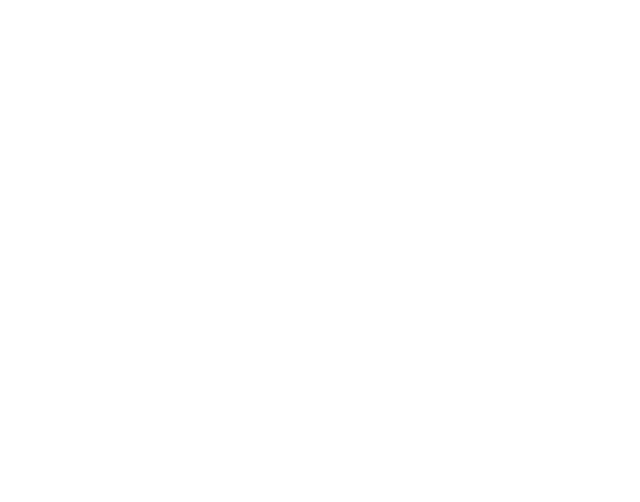
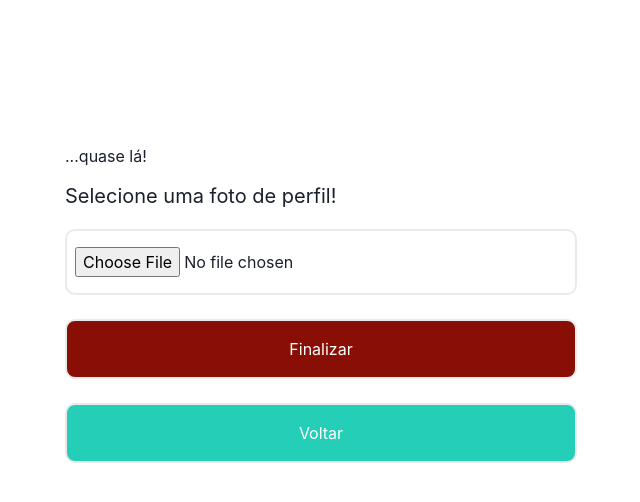
Before and after one commit to mendesmcmg/dohemos-front, a React (Create React App) app: page /almost-there in a window 1280 px wide. Before the commit this address had no page. Shown: the top 502 px of the page, without its empty margins (319-959 px from the left). Built offline with nearby package versions, Linux system fonts and the light colour scheme.

Commit message:
refactor: changes AlmostTherePage to JSX

```diff
--- /dev/null
+++ b/src/pages/AlmostThere/index.jsx
@@ -0,0 +1,21 @@
+import './styles.css'
+
+function AlmostTherePage() {
+  return (
+    <body>
+        <main class="conteudo">
+            <div class="principal">
+                <h1 class="titulo-principal">...quase lá!</h1>
+                <form action="" class="adicionar" id="novoItem">
+                    <label for="nome" class="texto">Selecione uma foto de perfil!</label>
+                    <input type="file" name="nome" id="nome"/>
+                    <input type="submit" value="Finalizar" class="cadastrar" id="cadastrar"/>
+                    <input type="submit" value="Voltar" class="voltar" id="voltar"/>
+                </form>
+            </div>
+        </main>
+	</body>
+  )
+}
+
+export default AlmostTherePage;
--- /dev/null
+++ b/src/pages/AlmostThere/styles.css
@@ -0,0 +1,79 @@
+html {
+  background: #C9C9C9;
+  height: 100%;
+  font-family: 'Roboto', cursive;
+}
+
+.conteudo {
+  padding: 10vh 20em 10px 20em;
+  display: flex;
+  align-items: flex-start;
+  gap: 2em;
+}
+
+.principal {
+  flex-grow: 1;
+  flex-basis: auto;
+  min-width: 600px;
+  padding: 4em 4em 4em;
+  box-sizing: border-box;
+  background: #FFFFFF;
+  border-radius: 10px;
+  gap: 2em;
+}
+
+h1 {
+  margin-block-start: 0em;
+  margin-block-end: 0.80em;
+
+}
+
+.adicionar {
+  width: 100%;
+}
+
+.adicionar input {
+  width: 100%;
+  box-sizing: border-box;
+  margin: 0.5em 0 1em;
+  padding: 1em 0.5em;
+  border-radius: 10px;
+  border: 2px solid #EAEAEA;
+}
+
+.adicionar .texto {
+  display: block;
+}
+
+.adicionar p {
+  background-color: #C9C9C9;
+}
+
+.cadastrar {
+  background-color: #890E06;
+  color: #FFFFFF;
+  cursor: pointer;
+  display: inline-block;
+}
+
+.voltar {
+  background-color: #24CEB7;
+  color: #FFFFFF;
+  cursor: pointer;
+  display: inline-block;
+}
+
+form label, form legend {
+display:block;
+font-size: 20px;
+margin: 0 0 10px;
+}
+
+.checkbox {
+  display:block;
+margin: 20px 0;
+}
+
+.situaçãoA{
+  display: inline-block;
+}
--- a/src/routes.js
+++ b/src/routes.js
@@ -1,5 +1,6 @@
 import { Route, Routes } from "react-router-dom";
 import AboutUsPage from "./pages/AboutUs";
+import AlmostTherePage from "./pages/AlmostThere";
 import TestPage from "./pages/TestPage";
 
 function RoutesComponent() {
@@ -8,6 +9,7 @@
       <Route path="/" element={<TestPage />} />
       <Route path="/teste" element={<TestPage />} />
       <Route path="/about-us" element={<AboutUsPage />} />
+      <Route path="/almost-there" element={<AlmostTherePage />} />
     </Routes>
   )
 }
```
